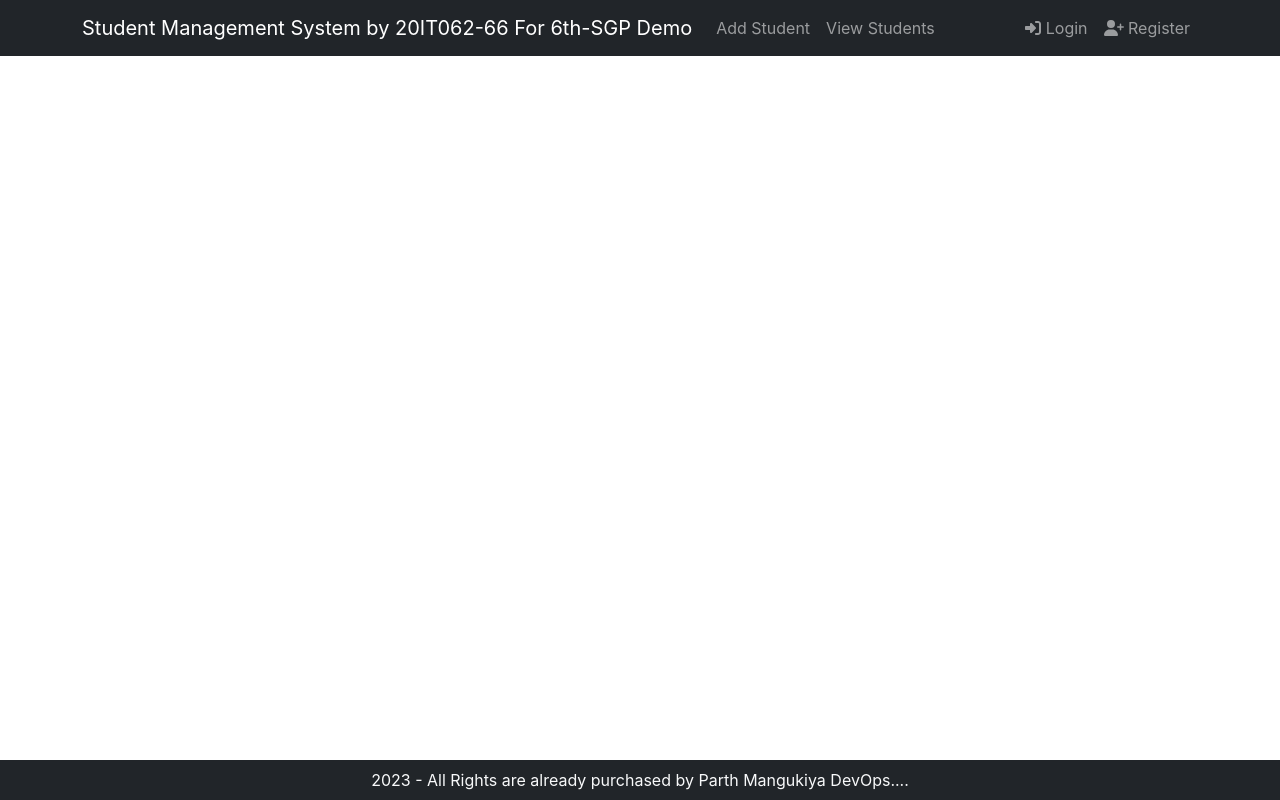
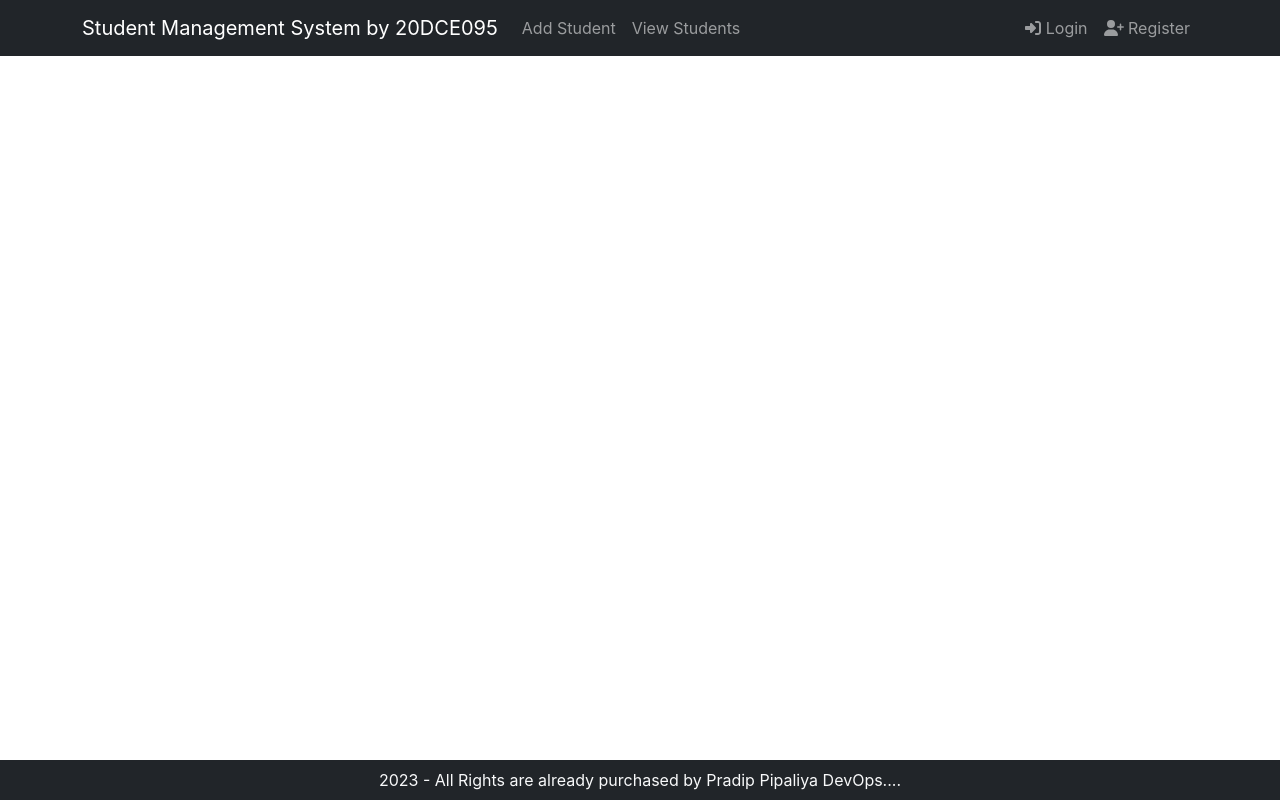
Before and after one commit to 20dce095/React_CI-CD, a React (Create React App) app: page / in a window 1280 px wide. Built offline with nearby package versions, Linux system fonts and the light colour scheme.

Commit message:
first commit for checkkkkkkk

```diff
--- a/src/components/Footer.js
+++ b/src/components/Footer.js
@@ -11,7 +11,7 @@ export default function Footer() {
       <Navbar fixed="bottom" bg="dark" variant="dark">
         <Container  className="text-center text-muted">
             <Col lg={12} className="text-center text-light">
-            {year} - All Rights are already purchased by Parth Mangukiya DevOps....
+            {year} - All Rights are already purchased by Pradip Pipaliya DevOps....
             </Col>
         </Container>
       </Navbar>
--- a/src/components/NavigationBar.js
+++ b/src/components/NavigationBar.js
@@ -11,7 +11,7 @@ export default function NavigationBar() {
     <div>
       <Navbar collapseOnSelect expand="lg" bg="dark" variant="dark">
       <Container>
-        <Link to="/" className='navbar-brand'>Student Management System by 20IT062-66 For 6th-SGP Demo</Link>
+        <Link to="/" className='navbar-brand'>Student Management System by 20DCE095</Link>
         <Navbar.Toggle aria-controls="responsive-navbar-nav" />
         <Navbar.Collapse id="responsive-navbar-nav">
           <Nav className="me-auto">
```
Also changed, not shown: 1 other file (tests, documents, lock files or other folders).
